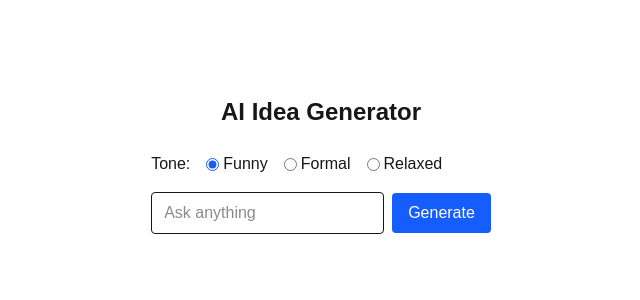
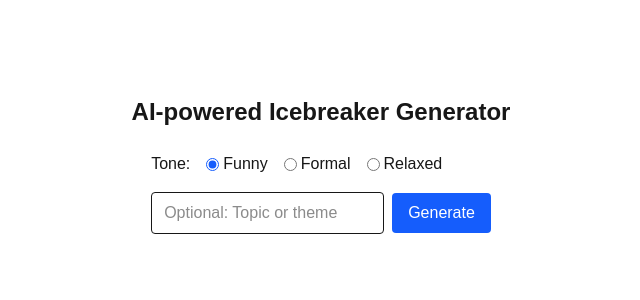
Before and after one commit to FannyPetersen/ai-idea-generator, a Next.js app: page / in a window 1280 px wide. Shown: the top 300 px of the page, without its empty margins (319-959 px from the left). Built offline with nearby package versions, Linux system fonts and the light colour scheme.

Commit message:
Rename to Icebreaker

```diff
--- a/src/app/api/generate/route.ts
+++ b/src/app/api/generate/route.ts
@@ -26,12 +26,12 @@ export async function POST(req: NextRequest) {
     });
 
     return NextResponse.json({
-      idea: chatCompletion.choices[0].message.content,
+      icebreaker: chatCompletion.choices[0].message.content,
     });
   } catch (error) {
     console.error("Hugging Face API error:", error);
     return NextResponse.json(
-      { error: "Failed to generate idea" },
+      { error: "Failed to generate icebreaker" },
       { status: 500 }
     );
   }
--- a/src/app/page.tsx
+++ b/src/app/page.tsx
@@ -1,12 +1,12 @@
 "use client";
 
 import { useState } from "react";
-import IdeaForm from "@/components/IdeaForm";
+import InputForm from "@/components/InputForm";
 
 export default function Home() {
-  const [idea, setIdea] = useState("");
+  const [icebreaker, setIcebreaker] = useState("");
 
-  const generateIdea = async (prompt: string) => {
+  const generateIcebreaker = async (prompt: string) => {
     const res = await fetch("/api/generate", {
       method: "POST",
       headers: { "Content-Type": "application/json" },
@@ -15,17 +15,17 @@ export default function Home() {
 
     const data = await res.json();
     console.log("Response from API:", data);
-    setIdea(data.idea);
+    setIcebreaker(data.icebreaker);
   };
 
   return (
     <main className="min-h-screen flex flex-col items-center justify-start gap-6 pt-24">
-      <h1 className="text-2xl font-bold">AI Idea Generator</h1>
-      <IdeaForm onSubmit={generateIdea} />
-      {idea && (
+      <h1 className="text-2xl font-bold">AI-powered Icebreaker Generator</h1>
+      <InputForm onSubmit={generateIcebreaker} />
+      {icebreaker && (
         <div className="mt-6 p-4 bg-green-100 rounded">
-          <h2 className="font-semibold mb-2">Your AI-generated idea:</h2>
-          <p>{idea}</p>
+          <h2 className="font-semibold mb-2">Your AI-generated icebreaker:</h2>
+          <p>{icebreaker}</p>
         </div>
       )}
     </main>
--- a/src/components/IdeaForm.tsx
+++ b/src/components/InputForm.tsx
@@ -1,7 +1,7 @@
 import React, { useState } from "react";
 import ToneRadioGroup from "./ToneRadioGroup";
 
-const IdeaForm = ({
+const InputForm = ({
   onSubmit,
 }: {
   onSubmit?: (prompt: string, tone: string) => void;
@@ -25,7 +25,7 @@ const IdeaForm = ({
           type="text"
           value={prompt}
           onChange={(e) => setPrompt(e.target.value)}
-          placeholder="Ask anything"
+          placeholder="Optional: Topic or theme"
           className="border rounded px-3 py-2 flex-1"
         />
         <button
@@ -39,4 +39,4 @@ const IdeaForm = ({
   );
 };
 
-export default IdeaForm;
+export default InputForm;
```
